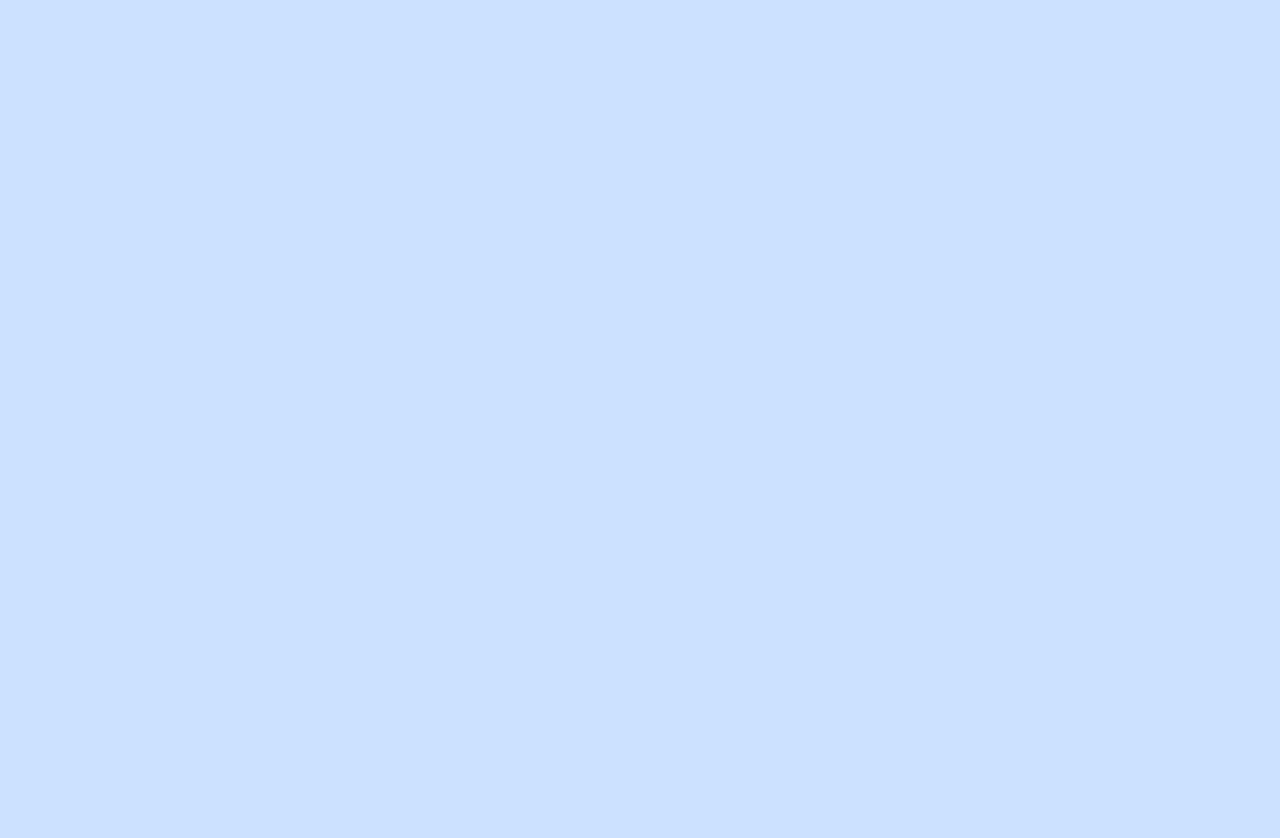
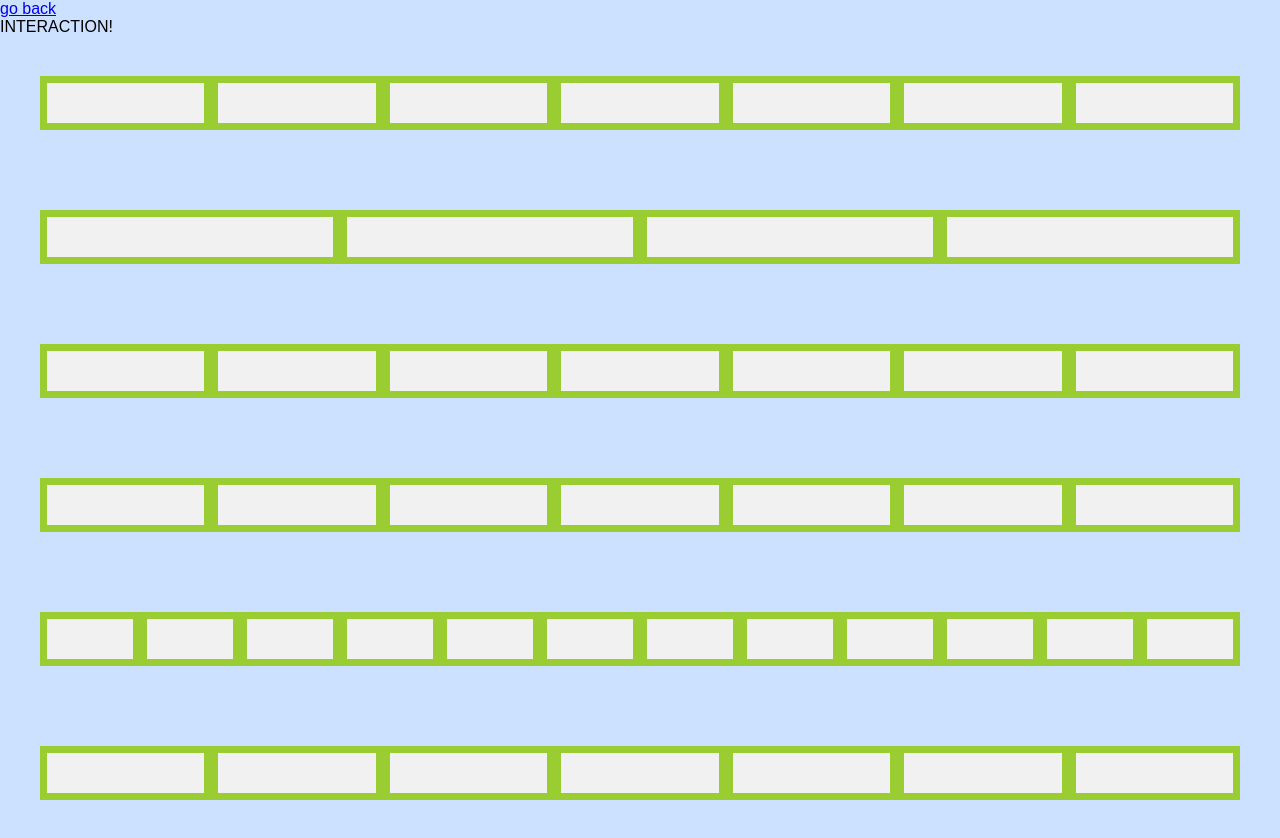
Before and after one commit to snails91/introCompS26_Sasha_taught_by_GDrozdov, a plain HTML site: page small_sites_big_stories/interaction/index.html in a window 1280 px wide. After the commit the page ends 800 px from the top, so only its background shows below. Drawn offline with Linux system fonts and the light colour scheme.

Commit message:
interact

```diff
--- a/small_sites_big_stories/interaction/index.html
+++ b/small_sites_big_stories/interaction/index.html
@@ -9,16 +9,67 @@
 <body>
 		<a href="../index.html">go back</a>
 
-	<h1>INTERACTION!</h1>
+	<div>INTERACTION!</div>
 
-	<flower></flower>
-	<flower></flower>
-	<flower></flower>
-	<flower></flower>
-	<flower></flower>
-	<flower></flower>
-	<flower></flower>
-	<flower></flower>
+	<div class="flower">
+		<div></div>
+		<div></div>
+		<div></div>
+		<div></div>
+		<div></div>
+		<div></div>
+		<div></div>
+	</div>
+	<div class="flower">
+		<div></div>
+		<div></div>
+		<div></div>
+		<div></div>
+	</div>
+		<div class="flower">
+		<div></div>
+		<div></div>
+		<div></div>
+		<div></div>
+		<div></div>
+		<div></div>
+		<div></div>
+	</div>
+	<div class="flower">
+		<div></div>
+		<div></div>
+		<div></div>
+		<div></div>
+		<div></div>
+		<div></div>
+		<div></div>
+	</div><div class="flower">
+		<div></div>
+		<div></div>
+		<div></div>
+		<div></div>
+		<div></div>
+		<div></div>
+		<div></div>
+		<div></div>
+		<div></div>
+		<div></div>
+		<div></div>
+		<div></div>
+	</div><div class="flower">
+		<div></div>
+		<div></div>
+		<div></div>
+		<div></div>
+		<div></div>
+		<div></div>
+		<div></div>
+	</div>
+
+
+
+
+
 
 	<script src="interaction.js"></script>
 </body>
--- a/small_sites_big_stories/interaction/interaction.css
+++ b/small_sites_big_stories/interaction/interaction.css
@@ -9,17 +9,33 @@ body {
 	height: 100dvh; /* more info about dvh here: https://web.dev/blog/viewport-units */
 	display: flex;
 	flex-direction: column;
-	align-items: center;
-	justify-content: center;
+	align-items: top;
+	justify-content: top;
 
 	margin: 0;
 	height: 100vh;
 
 }
+.flower {
+margin:40px;
+  display: flex;
+  align-items:normal;
+  flex-wrap:wrap;
+  justify-content: space-between;
+  background-color:yellowgreen;
+}
 
-flower {
-  width: 200px; /* adjust to control the size */
-  aspect-ratio: 1;
-  --g:/25.486% 25.486% radial-gradient(#000 calc(71% - 1px),#0000 71%) no-repeat;
-  mask: 100% 50% var(--g),88.302% 82.139% var(--g),58.682% 99.24% var(--g),25% 93.301% var(--g),3.015% 67.101% var(--g),3.015% 32.899% var(--g),25% 6.699% var(--g),58.682% 0.76% var(--g),88.302% 17.861% var(--g),radial-gradient(100% 100%,#000 35.01%,#0000 calc(35.01% + 1px));
+.flower div {
+  background-color: #f1f1f1;
+  margin: 7px;
+  padding: 20px;
+  font-size: 30px;
+  transition: background-color .3s;
+  transition-delay: height 0s, background-color 0.8s;;
+  flex-grow: 3;
 }
+
+.flower div:hover {
+	flex-grow:1;
+	background-color:darkolivegreen;
+}
--- a/small_sites_big_stories/interaction/interaction.js
+++ b/small_sites_big_stories/interaction/interaction.js
@@ -1,21 +1,11 @@
 console.log("This is the interaction site!");
 
-		// Target an element (in this case, by its tag) and assign it to a variable
-		let body = document.querySelector('body');
+let flowers = document.querySelectorAll(".flower");
 
-		// Create a function
-		function goRando() {
+flowers.forEach(function (flower) {
+  flower.addEventListener("mouseout", bloom);
+});
 
-			// Generate a random number between 0 and 1 and assign it to a variable
-			let randomNumber = Math.random();
-
-			// Check if the number’s value is less than 0.3
-			if (randomNumber < 0.3) {
-				// Change the body’s background color
-				body.style.backgroundColor = 'blue';
-			} else if (randomNumber < 0.6) {
-				body.style.backgroundColor = 'red';
-			} else {
-				body.style.backgroundColor = 'yellow';
-			}
-		}
+function bloom() {
+  this.style.backgroundColor = "crimson";
+}
```
Also changed, not shown: small_sites_big_stories/index.html (+1 -1 lines), small_sites_big_stories/time/time.js (+20 -15 lines).
